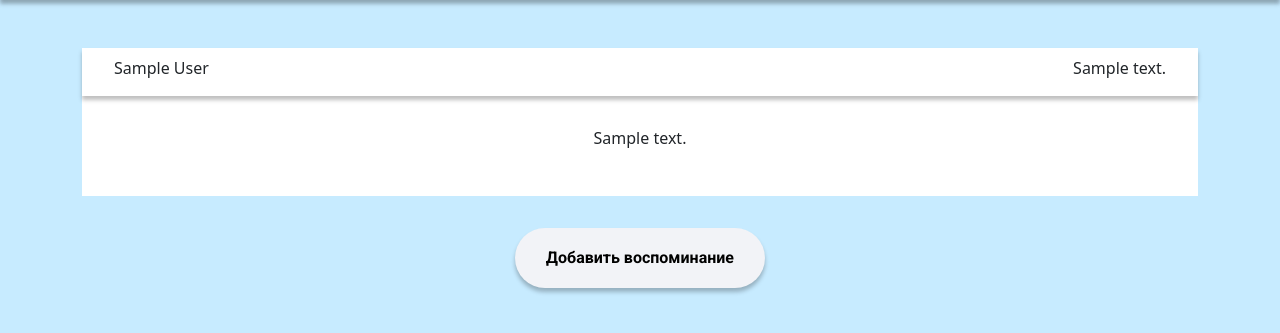
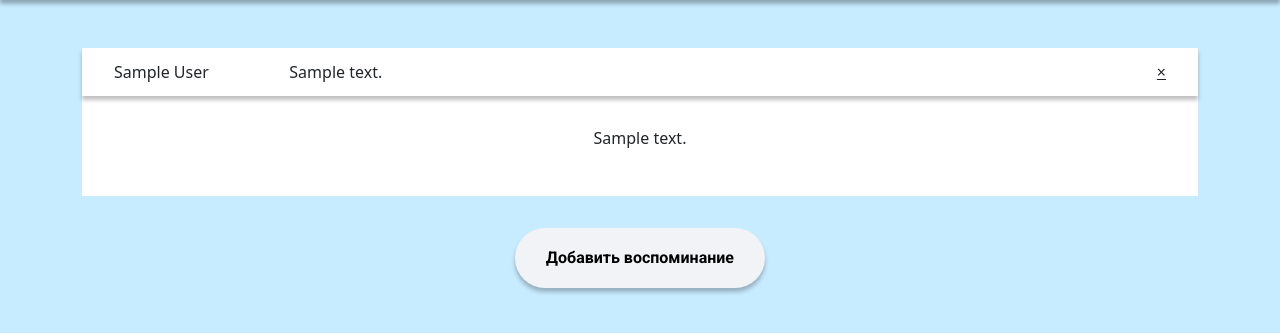
Before and after one commit to GudimArt/test_task_places_remember, a Django app: page / in a window 1280 px wide. Shown: the part 66-399 px from the top of the page. Run offline with Django 4.2, Linux system fonts and the light colour scheme; a user stored in the database is signed in; tables that the repository leaves empty hold one stand-in row (values such as "Sample post"); grey boxes marked "Sample" are stand-in pictures; some libraries are stand-ins or nearby versions.

Commit message:
Add delete memory

```diff
--- a/places_remember_app/urls.py
+++ b/places_remember_app/urls.py
@@ -6,5 +6,6 @@ urlpatterns = [
     path('', home, name='home'),
     path('logout/', authViews.LogoutView.as_view(), name='exit'),
     path('add_memory/', add_memory, name='add_memory'),
+    path('del_memory/<int:id>', del_memory, name='del_memory'),
 
 ]
--- a/places_remember_app/views.py
+++ b/places_remember_app/views.py
@@ -1,4 +1,5 @@
 from django.shortcuts import render, redirect
+from django.http import HttpResponse
 from .models import Memory
 from .forms import AddMemoryFrom
 from django.conf import settings
@@ -13,16 +14,28 @@ def home(request):
 
 
 def add_memory(request):
-    if request.method == 'POST':
-        form = AddMemoryFrom(request.POST)
-        if form.is_valid():
-            try:
-                memory = form.save(commit=False)
-                memory.owner = request.user
-                memory.save()
-                return redirect('/')
-            except:
-                form.add_error(None, 'Ошибка добавления воспоминания')
+    if request.user.is_authenticated:
+        if request.method == 'POST':
+            form = AddMemoryFrom(request.POST)
+            if form.is_valid():
+                try:
+                    memory = form.save(commit=False)
+                    memory.owner = request.user
+                    memory.save()
+                    return redirect('/')
+                except:
+                    form.add_error(None, 'Ошибка добавления воспоминания')
+        else:
+            form = AddMemoryFrom()
+        return render(request, 'places_remember_app/home.html', {'form': form})
     else:
-        form = AddMemoryFrom()
-    return render(request, 'places_remember_app/home.html', {'form': form})
+        return HttpResponse("Вы НЕ авторизованы, чтобы добавить воспоминание")
+
+
+def del_memory(request, id):
+    if request.user.is_authenticated:
+        memory = Memory.objects.get(id=id)
+        memory.delete()
+        return redirect('/')
+    else:
+        return HttpResponse("Вы НЕ авторизованы, чтобы удалить воспоминание")
--- a/static/css/my_style.css
+++ b/static/css/my_style.css
@@ -148,11 +148,11 @@
     background-color: white;
     box-shadow: 0 4px 4px rgb(0 0 0 / 25%);
     height: 3em;
-    align-items: flex-end;
+    align-items: center;
     align-content: center;
     padding-right: 2em;
     padding-left: 2em;
-    flex-direction: row;
+
 }
 
 .memory__description {
--- a/templates/places_remember_app/home.html
+++ b/templates/places_remember_app/home.html
@@ -9,8 +9,9 @@
         <div class="container d-flex align-items-center justify-content-center align-content-center flex-column mt-5">
             {% for i in user_memory %}
                 <div class="memory__header">
-                    <p>{{ i.title }}</p>
-                    <p>{{ i.address }}</p>
+                    <p class="col-2 m-0">{{ i.title }}</p>
+                    <p class="col-9 text-start m-0">{{ i.address }}</p>
+                    <a class="col-1 text-end link-dark" href="del_memory/{{ i.id }}">  <span aria-hidden="true">&times;</span> </a>
                 </div>
                 <div class="memory__description">
                     <p>{{ i.description }}</p>
```
